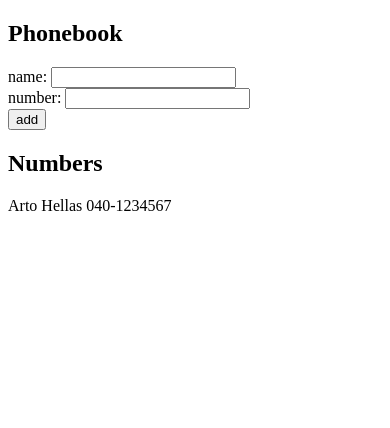
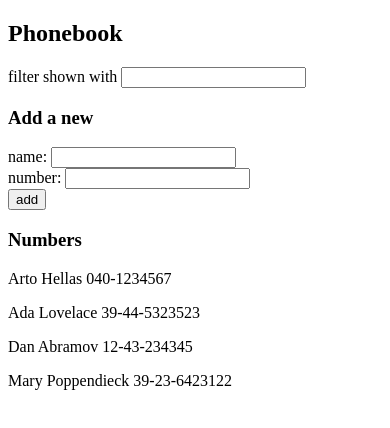
Before and after one commit to AlexiVion/full-stack-open, a React (Vite) app in the folder part2/phonebook/: page / in a window 390 px wide. Shown: the top 428 px of the page. Built offline with nearby package versions, Linux system fonts and the light colour scheme.

Commit message:
part2: exercise 2.9 the phonebook step4

```diff
--- a/part2/phonebook/src/App.jsx
+++ b/part2/phonebook/src/App.jsx
@@ -2,10 +2,14 @@ import { useState } from 'react'
 
 const App = () => {
   const [persons, setPersons] = useState([
-    { name: 'Arto Hellas', number: '040-1234567' }
+    { name: 'Arto Hellas', number: '040-1234567' },
+    { name: 'Ada Lovelace', number: '39-44-5323523' },
+    { name: 'Dan Abramov', number: '12-43-234345' },
+    { name: 'Mary Poppendieck', number: '39-23-6423122' }
   ])
   const [newName, setNewName] = useState('')
   const [newNumber, setNewNumber] = useState('')
+  const [filter, setFilter] = useState('')
 
   const addPerson = (event) => {
     event.preventDefault()
@@ -20,9 +24,18 @@ const App = () => {
     setNewNumber('')
   }
 
+  const personsToShow = filter === ''
+    ? persons
+    : persons.filter(person => person.name.toLowerCase().includes(filter.toLowerCase()))
+
   return (
     <div>
       <h2>Phonebook</h2>
+      <div>
+        filter shown with <input value={filter} onChange={(e) => setFilter(e.target.value)} />
+      </div>
+
+      <h3>Add a new</h3>
       <form onSubmit={addPerson}>
         <div>
           name: <input value={newName} onChange={(e) => setNewName(e.target.value)} />
@@ -34,9 +47,10 @@ const App = () => {
           <button type="submit">add</button>
         </div>
       </form>
-      <h2>Numbers</h2>
+
+      <h3>Numbers</h3>
       <div>
-        {persons.map(person => (
+        {personsToShow.map(person => (
           <p key={person.name}>{person.name} {person.number}</p>
         ))}
       </div>
```
